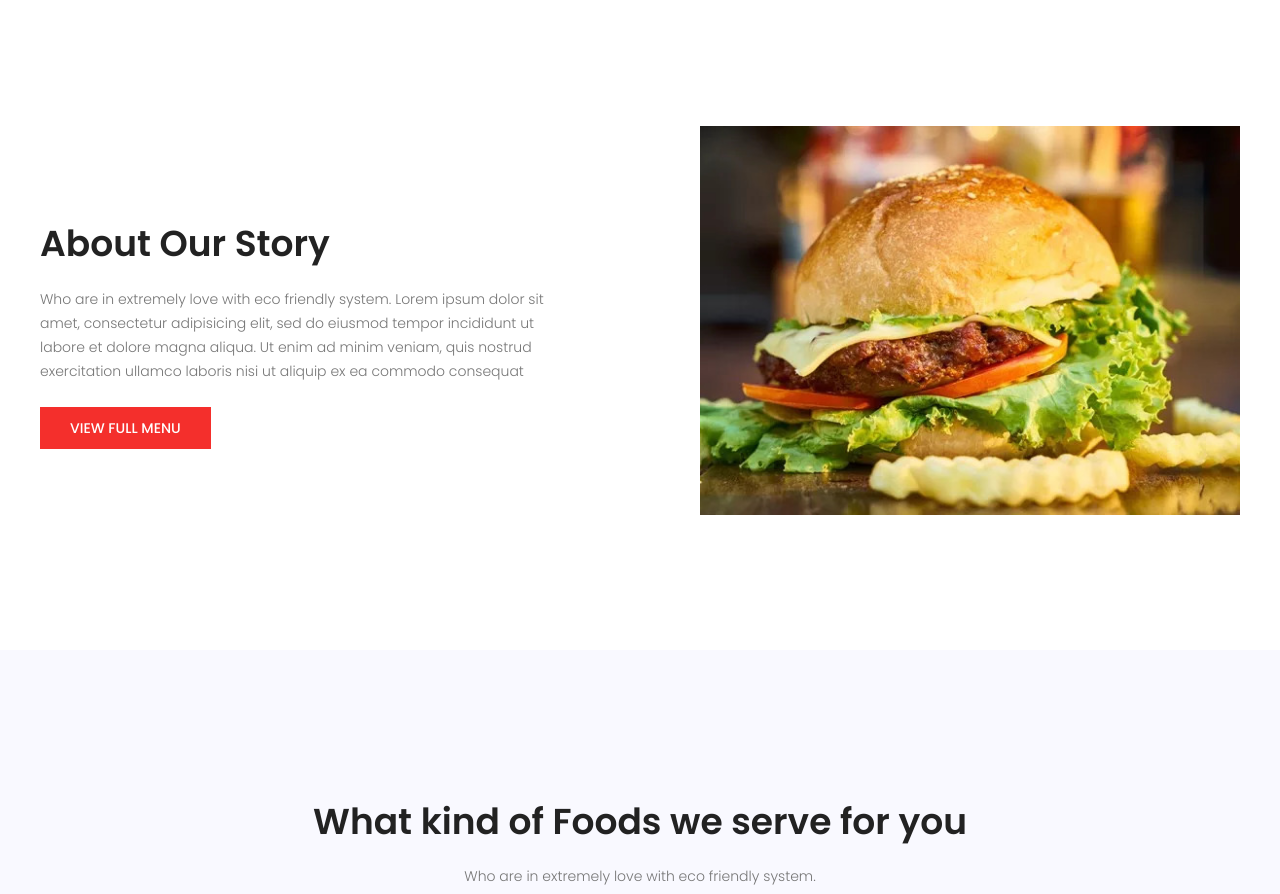
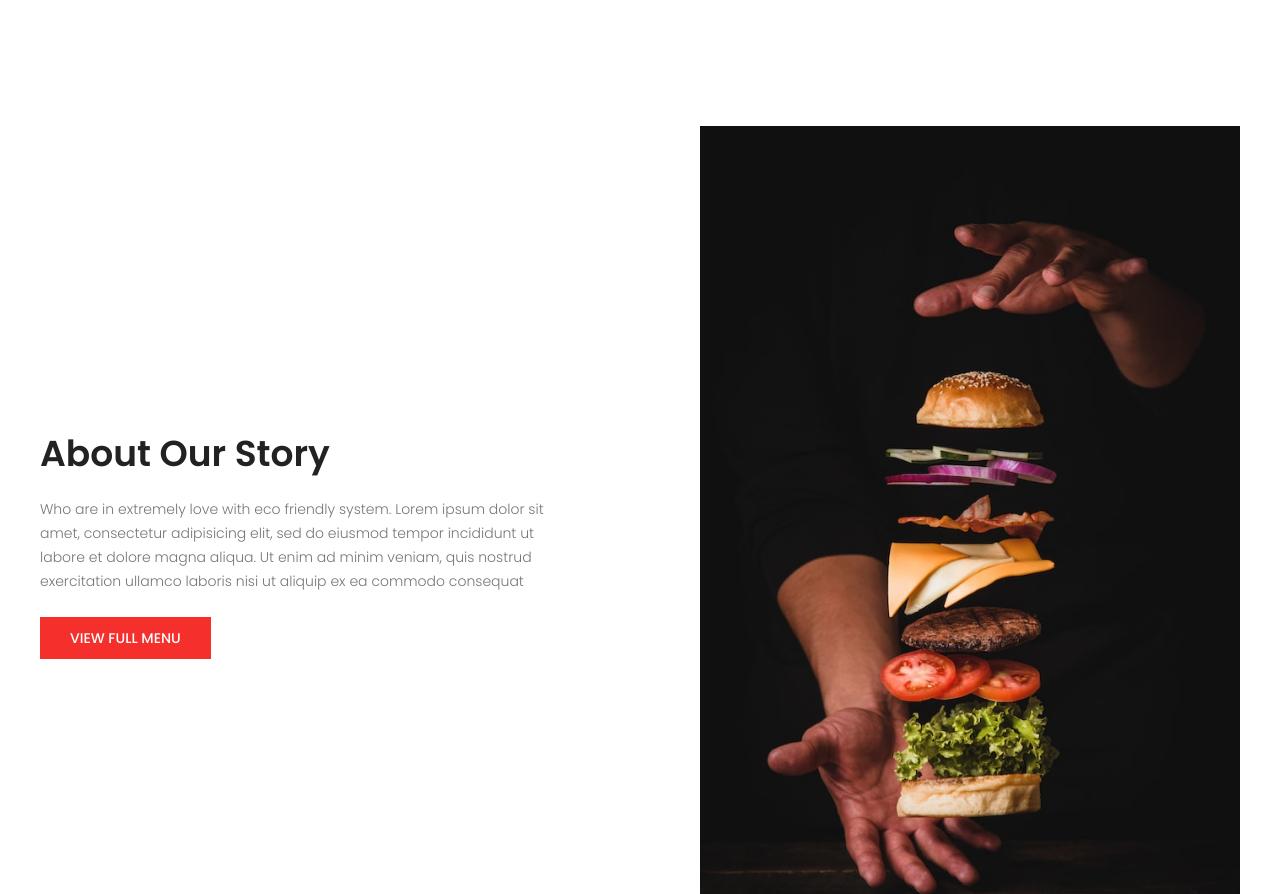
Before and after one commit to z3shan7/Macro-restuarant, a website: page index.html in a window 1280 px wide. Shown: the part 802-1696 px from the top of the page. Drawn offline with nearby package versions, Linux system fonts and the light colour scheme.

Commit message:
adding new img to about story

```diff
--- a/index.html
+++ b/index.html
@@ -116,7 +116,7 @@
             <button class="btn-1 about__btn">View full menu</button>
         </div>
         <div class="about__img">
-            <img src="./Images/about-img.jpg.jpg" alt="burger img" srcset="">
+            <img src="./Images/pablo-merchan-montes-hyIE90CN6b0-unsplash (1).jpg" alt="burger img" srcset="">
         </div>
     </section>
     <!-- about section Ends -->
```
Also changed, not shown: Images/pablo-merchan-montes-hyIE90CN6b0-unsplash (1).jpg (added).
